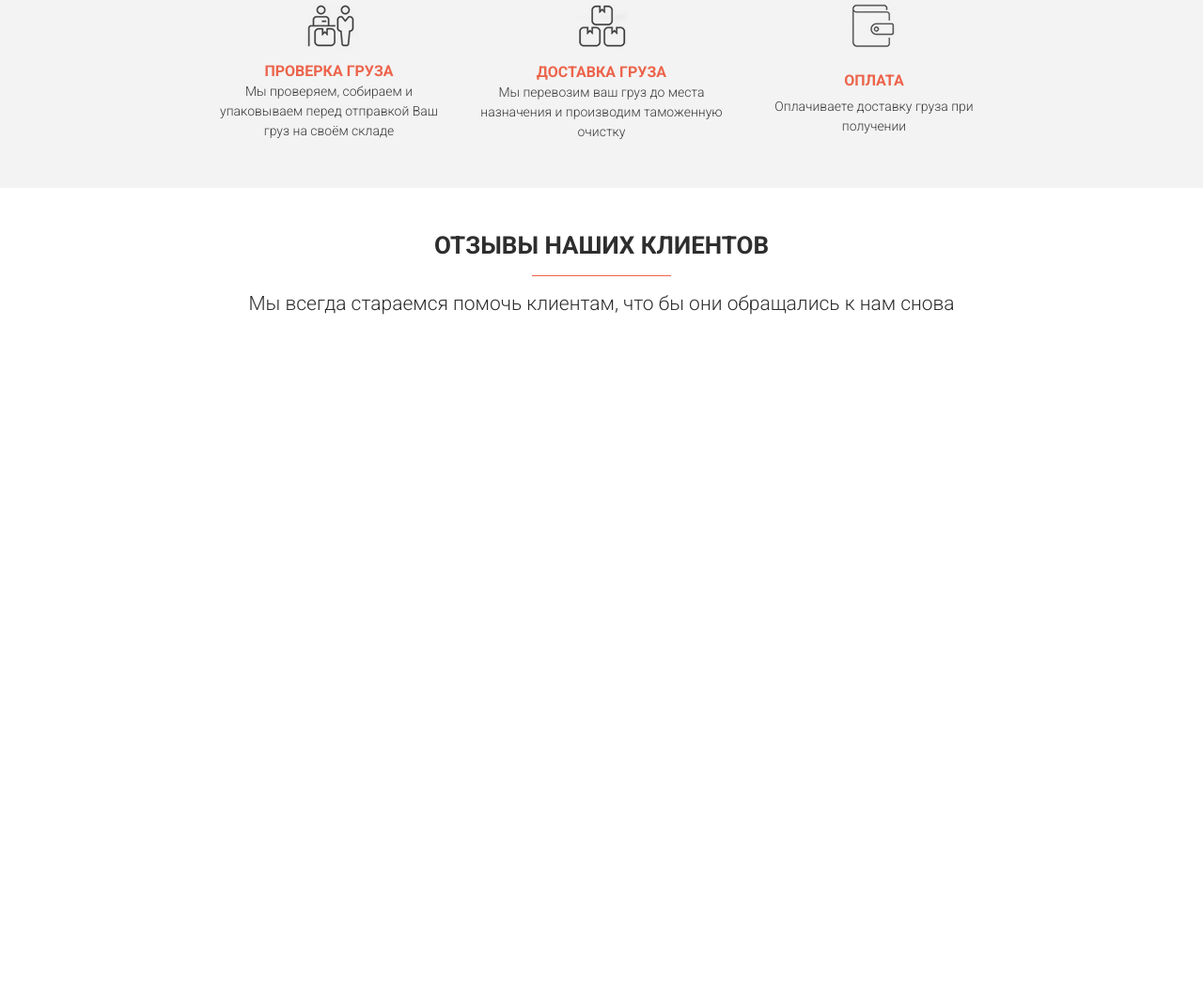
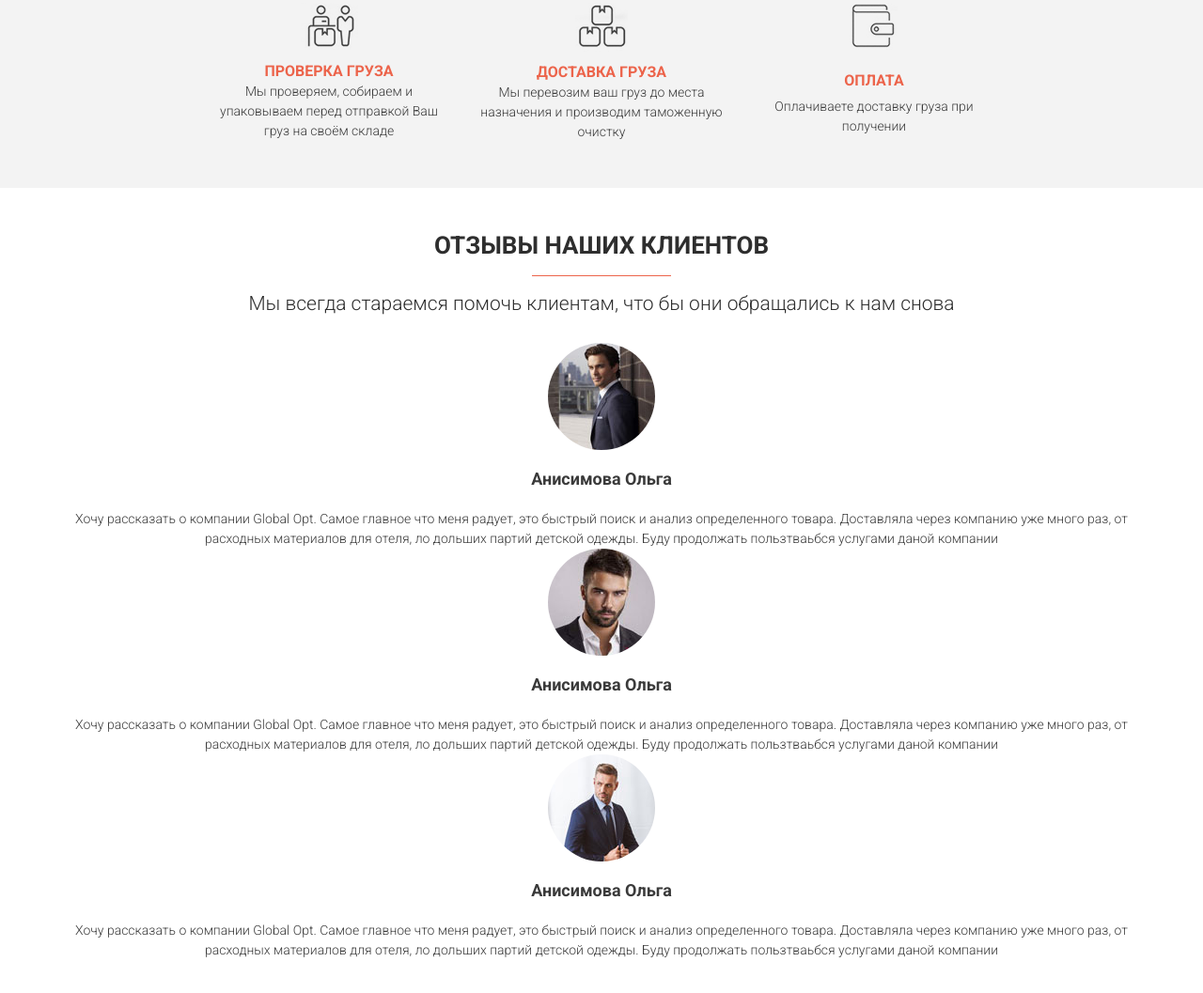
Before and after one commit to Timur-1999/glopt, a website: page src/index.html in a window 1280 px wide. Shown: the part 3817-4874 px from the top of the page at 94% size. Before the commit the page ends 4202 px from the top, so only its background shows below. Drawn offline with nearby package versions, Linux system fonts and the light colour scheme; files that its build step writes are made by us from their sources; files whose address does not match are found by name.

Commit message:
plugins did not work

```diff
--- a/src/index.html
+++ b/src/index.html
@@ -362,7 +362,8 @@
             <h2 class="title">отзывы наших клиентов</h2>
             <div class="divider"></div>
             <h3 class="subtitle">Мы всегда стараемся помочь клиентам, что бы они обращались к нам снова</h3>
-            <!-- <div class="carousel">
+
+            <div class="carousel">
                 <div>
                     <div class="carousel__img">
                         <img src="img/clients/client1.jpg" alt="client1">
@@ -390,7 +391,7 @@
                             Хочу рассказать о компании Global Opt. Самое главное что меня радует, это быстрый поиск и анализ определенного товара. Доставляла через компанию уже много раз, от расходных материалов для отеля, ло дольших партий детской одежды. Буду продолжать пользтваьбся услугами даной компании
                     </div>
                 </div>
-            </div> -->
+            </div>
         </div>
     </section>
 
```
Also changed, not shown: dist/css/style.min.css, dist/index.html.
